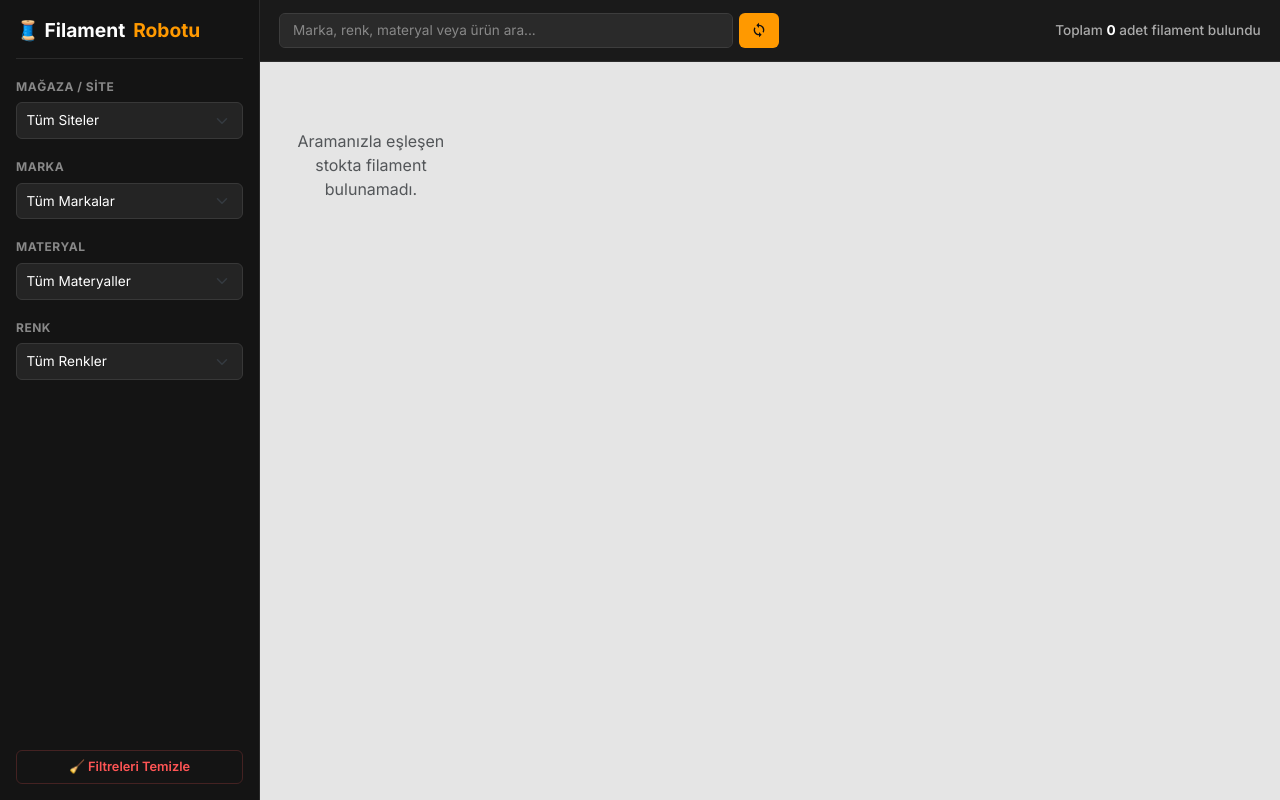
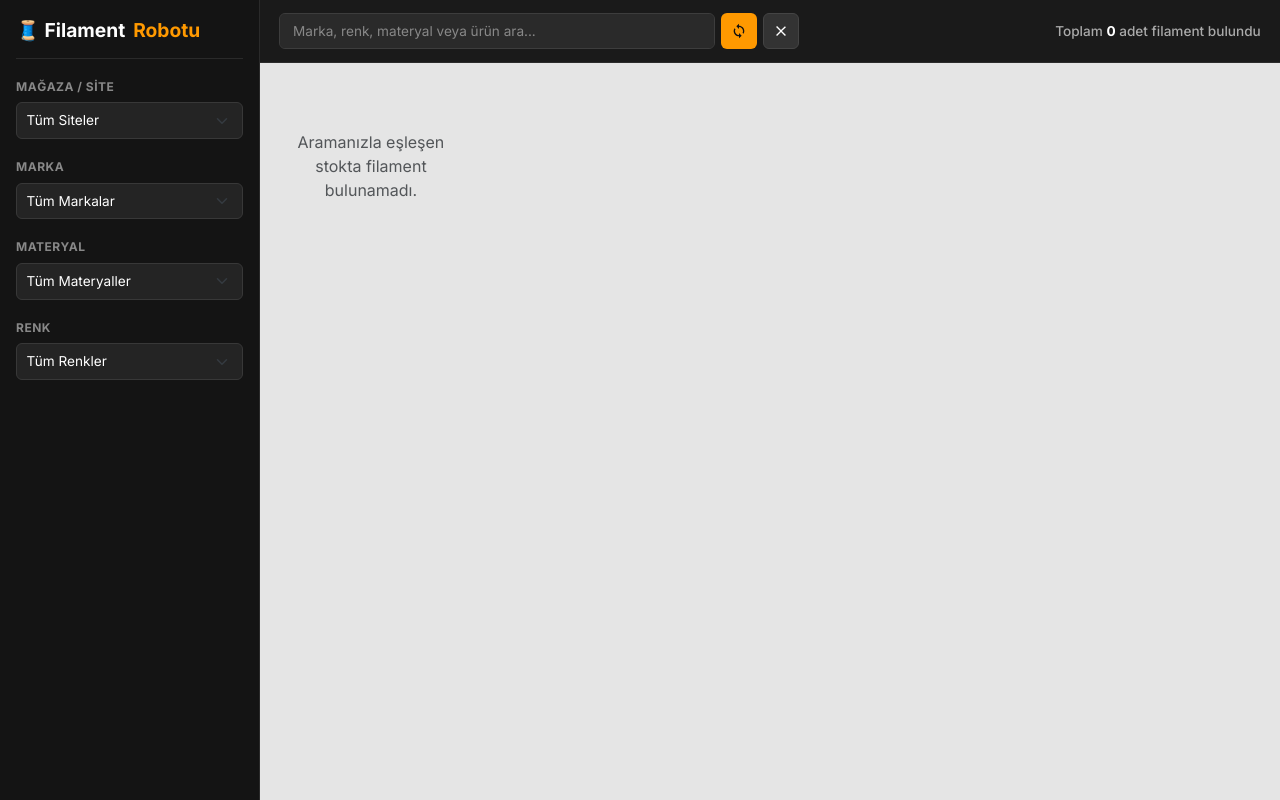
Before and after one commit to Cordamauro/filament-robotu, a Flask app: page / in a window 1280 px wide. Run offline with Flask 3, Linux system fonts and the light colour scheme; data that the repository does not hold is empty.

Commit message:
Update index.html

```diff
--- a/templates/index.html
+++ b/templates/index.html
@@ -83,23 +83,6 @@
             box-shadow: none;
         }
 
-        .btn-clear-sidebar {
-            background-color: transparent;
-            color: #ff5555;
-            border: 1px solid #442222;
-            font-size: 0.8rem;
-            font-weight: 600;
-            padding: 0.4rem;
-            border-radius: 6px;
-            transition: all 0.2s;
-            margin-top: auto;
-        }
-
-        .btn-clear-sidebar:hover {
-            background-color: #331111;
-            color: #ff7777;
-        }
-
         /* İÇERİK ALANI (MAIN CONTENT) */
         .main-content {
             flex-grow: 1;
@@ -123,7 +106,7 @@
 
         .search-container {
             flex-grow: 1;
-            max-width: 500px;
+            max-width: 520px;
             display: flex;
             gap: 6px;
         }
@@ -148,22 +131,38 @@
             color: #888888;
         }
 
-        .btn-update-dark {
-            background: #ff9900;
-            color: #111111;
+        /* KARE IKON BUTONLARI */
+        .btn-icon-square {
+            width: 36px;
+            height: 36px;
+            flex-shrink: 0;
             border: none;
-            font-weight: 600;
-            padding: 0 12px;
             border-radius: 6px;
             display: flex;
             align-items: center;
             justify-content: center;
             cursor: pointer;
-            transition: background 0.2s;
+            transition: background 0.2s, transform 0.1s;
+        }
+
+        .btn-update-dark {
+            background: #ff9900;
+            color: #111111;
         }
 
         .btn-update-dark:hover {
             background: #e68a00;
+        }
+
+        .btn-clear-dark {
+            background: #333333;
+            border: 1px solid #444444;
+            color: #ffffff;
+        }
+
+        .btn-clear-dark:hover {
+            background: #444444;
+            border-color: #555555;
         }
 
         .stats-bar {
@@ -314,7 +313,7 @@
         .svg-icon {
             width: 16px;
             height: 16px;
-            fill: #111111;
+            fill: currentColor;
         }
 
         .spinning {
@@ -363,8 +362,6 @@
                 <option value="">Tüm Renkler</option>
             </select>
         </div>
-
-        <button class="btn-clear-sidebar" onclick="clearAllFilters()">🧹 Filtreleri Temizle</button>
     </aside>
 
     <!-- SAĞ ANA İÇERİK ALANI -->
@@ -373,9 +370,17 @@
         <header class="top-bar">
             <div class="search-container">
                 <input type="text" id="searchQuery" class="form-control search-input-dark" placeholder="Marka, renk, materyal veya ürün ara..." onkeyup="loadProducts()">
-                <button id="btnUpdate" class="btn-update-dark" title="Verileri Güncelle" onclick="triggerUpdate()">
+
+                <!-- YENİLENEN YAN YANA KARE IKON BUTONLARI -->
+                <button id="btnUpdate" class="btn-icon-square btn-update-dark" title="Verileri Güncelle" onclick="triggerUpdate()">
                     <svg id="updateIcon" class="svg-icon" viewBox="0 0 24 24">
                         <path d="M12 4V1L8 5l4 4V6c3.31 0 6 2.69 6 6 0 1.01-.25 1.97-.7 2.8l1.46 1.46C19.54 15.03 20 13.57 20 12c0-4.42-3.58-8-8-8zm0 14c-3.31 0-6-2.69-6-6 0-1.01.25-1.97.7-2.8L5.24 7.74C4.46 8.97 4 10.43 4 12c0 4.42 3.58 8 8 8v3l4-4-4-4v3z"/>
+                    </svg>
+                </button>
+
+                <button class="btn-icon-square btn-clear-dark" title="Filtreleri Temizle" onclick="clearAllFilters()">
+                    <svg class="svg-icon" viewBox="0 0 24 24">
+                        <path d="M19.36 6.36l-1.42-1.42L12 10.59 6.06 4.64 4.64 6.06 10.59 12l-5.95 5.94 1.42 1.42L12 13.41l5.94 5.95 1.42-1.42L13.41 12z"/>
                     </svg>
                 </button>
             </div>
```
